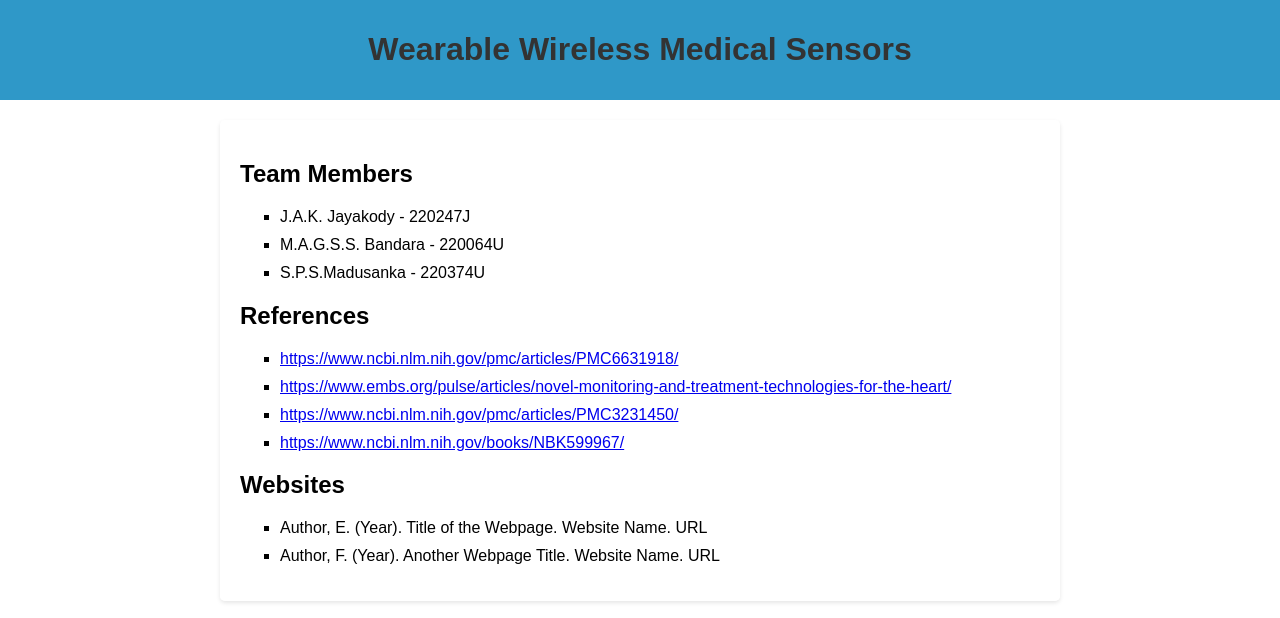
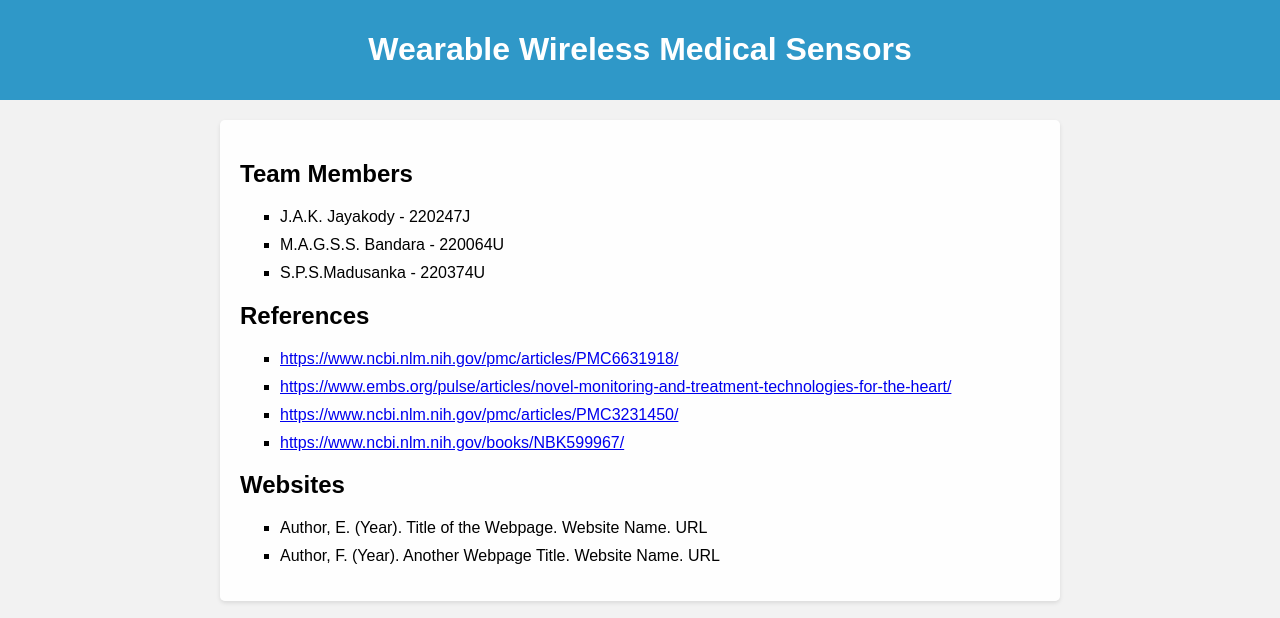
Before and after one commit to KavishkaJayakody/wireless_medical_sensors, a plain HTML site: page index.html in a window 1280 px wide. Drawn offline with Linux system fonts and the light colour scheme.

Commit message:
modified

```diff
--- a/index.html
+++ b/index.html
@@ -3,7 +3,6 @@
 <head>
 <meta charset="UTF-8">
 <meta name="viewport" content="width=device-width, initial-scale=1.0">
-<script src="particles.js"></script>
 <title>References</title>
 <style>
     body {
@@ -11,16 +10,12 @@
         margin: 0;
         padding: 0;
         overflow: hidden;
-    }
-
-    canvas {
-        display: block;
+        background-color: #f2f2f2; /* Set a background color */
     }
 
     header {
         background-color: #2f98c8;
         color: #fff;
-        font;
         padding: 10px 0;
         text-align: center;
     }
@@ -35,7 +30,7 @@
     }
 
     h1 {
-        color: #333;
+        color: #fff; /* Change header text color to white */
     }
 
     p {
@@ -55,7 +50,6 @@
     <header>
         <h1>Wearable Wireless Medical Sensors</h1>
     </header>
-    <div id="particles-js">
     <div class="container">
         <h2>Team Members</h2>
         <ul>
@@ -78,115 +72,6 @@
             <li class="reference">Author, F. (Year). Another Webpage Title. Website Name. URL</li>
         </ul>
     </div>
-    </div>
 
-    <script>
-        // Creating a dynamic and interactive background using particles.js library
-        particlesJS('particles-js', {
-            "particles": {
-                "number": {
-                    "value": 80,
-                    "density": {
-                        "enable": true,
-                        "value_area": 800
-                    }
-                },
-                "color": {
-                    "value": "#ffffff"
-                },
-                "shape": {
-                    "type": "circle",
-                    "stroke": {
-                        "width": 0,
-                        "color": "#000000"
-                    },
-                    "polygon": {
-                        "nb_sides": 5
-                    }
-                },
-                "opacity": {
-                    "value": 0.5,
-                    "random": false,
-                    "anim": {
-                        "enable": false,
-                        "speed": 1,
-                        "opacity_min": 0.1,
-                        "sync": false
-                    }
-                },
-                "size": {
-                    "value": 3,
-                    "random": true,
-                    "anim": {
-                        "enable": false,
-                        "speed": 40,
-                        "size_min": 0.1,
-                        "sync": false
-                    }
-                },
-                "line_linked": {
-                    "enable": true,
-                    "distance": 150,
-                    "color": "#ffffff",
-                    "opacity": 0.4,
-                    "width": 1
-                },
-                "move": {
-                    "enable": true,
-                    "speed": 6,
-                    "direction": "none",
-                    "random": false,
-                    "straight": false,
-                    "out_mode": "out",
-                    "bounce": false,
-                    "attract": {
-                        "enable": false,
-                        "rotateX": 600,
-                        "rotateY": 1200
-                    }
-                }
-            },
-            "interactivity": {
-                "detect_on": "canvas",
-                "events": {
-                    "onhover": {
-                        "enable": true,
-                        "mode": "grab"
-                    },
-                    "onclick": {
-                        "enable": true,
-                        "mode": "push"
-                    },
-                    "resize": true
-                },
-                "modes": {
-                    "grab": {
-                        "distance": 140,
-                        "line_linked": {
-                            "opacity": 1
-                        }
-                    },
-                    "bubble": {
-                        "distance": 400,
-                        "size": 40,
-                        "duration": 2,
-                        "opacity": 8,
-                        "speed": 3
-                    },
-                    "repulse": {
-                        "distance": 200,
-                        "duration": 0.4
-                    },
-                    "push": {
-                        "particles_nb": 4
-                    },
-                    "remove": {
-                        "particles_nb": 2
-                    }
-                }
-            },
-            "retina_detect": true
-        });
-    </script>
 </body>
 </html>
```
